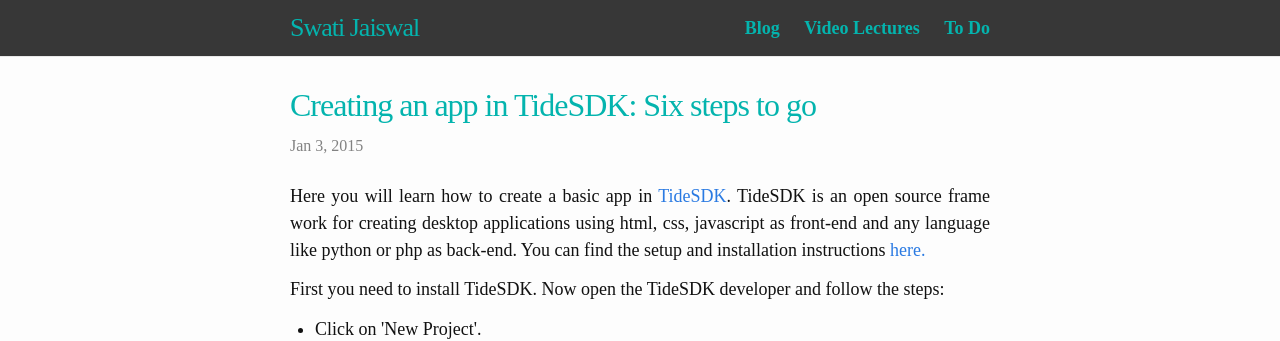
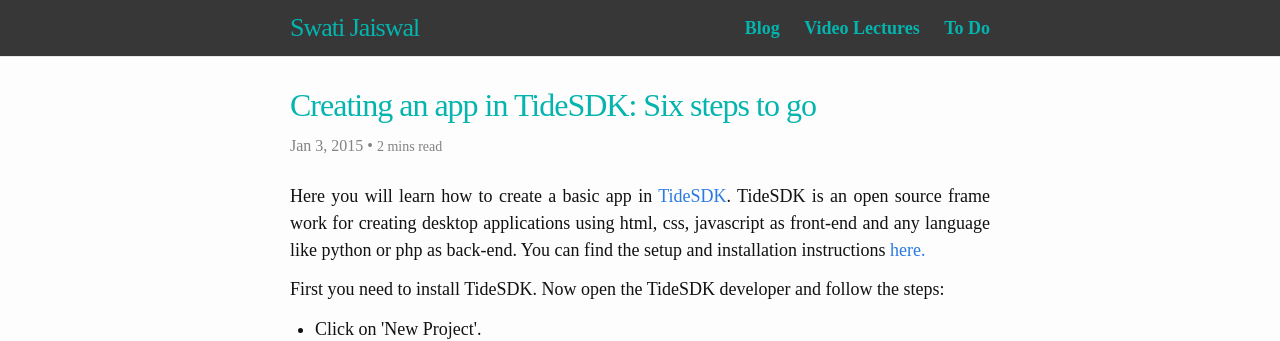
Before and after one commit to curioswati-zz/curioswati.github.io, a Jekyll site: the page built from _posts/2015-01-03-creating-an-app-in-tidesdk.md, in a window 1280 px wide. Shown: the top 341 px of the page. Built offline with Jekyll 4.4.1, drawn with Linux system fonts in a browser that asks for light colours.

Commit message:
adds reading time to posts

```diff
--- /dev/null
+++ b/_includes/reading_time.html
@@ -0,0 +1,9 @@
+<span class="reading-time" title="Estimated read time">
+  {% assign words = content | number_of_words %}
+  {% if words < 360 %}
+    1 min
+  {% else %}
+    {{ words | divided_by:180 }} mins
+  {% endif %}
+  read
+</span>
--- a/_layouts/post.html
+++ b/_layouts/post.html
@@ -12,7 +12,7 @@ layout: default
 
   <header class="post-header">
     <h1 class="post-title">{{ page.title }}</h1>
-    <p class="post-meta" style="font-size: 16px;">{{ page.date | date: "%b %-d, %Y" }}{% if page.author %} • {{ page.author }}{% endif %}{% if page.meta %} • {{ page.meta }}{% endif %}</p>
+    <p class="post-meta" style="font-size: 16px;">{{ page.date | date: "%b %-d, %Y" }}{% if page.author %} • {{ page.author }}{% endif %} • {% include reading_time.html %} {% if page.meta %} • {{ page.meta }}{% endif %}</p>
   </header>
 
   <article class="post-content">
--- a/static/css/style.css
+++ b/static/css/style.css
@@ -33,3 +33,7 @@ img {
 blockquote {
     font-size: 20px;
 }
+.reading-time {
+    color: #828282;
+    font-size: 14px;
+}
```
